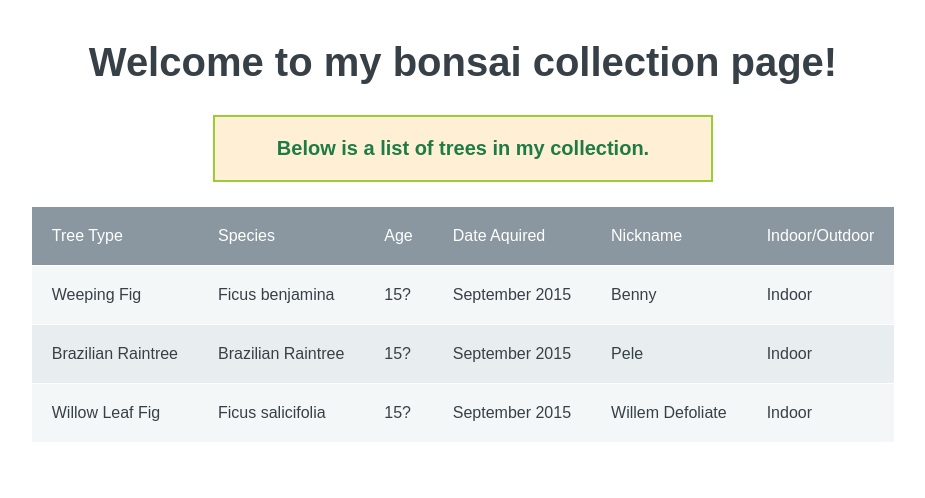
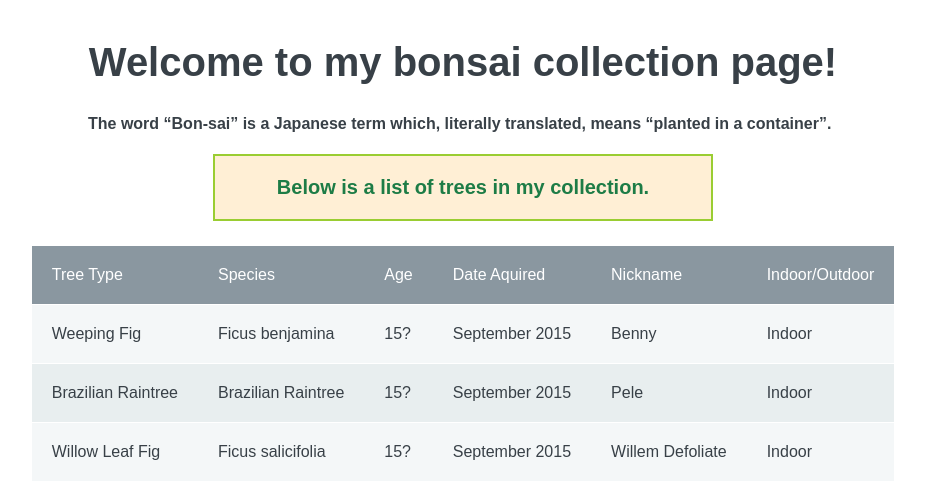
Before and after one commit to alsolecki/myBonsai, a plain HTML site: page index.html in a window 1280 px wide. Shown: the whole page, without its empty margins (177-1102 px from the left). Drawn offline with Linux system fonts and the light colour scheme.

Commit message:
Added definition of bonsai to header.

```diff
--- a/CSS/base-style.css
+++ b/CSS/base-style.css
@@ -19,6 +19,13 @@ h1 {
   margin: 0 0 30px 0;
   text-align: center;
 }
+
+#headContainer {
+  max-width: 750px;
+  margin: auto;
+
+}
+
 h3 {
   font-size: 1.25em;
   text-align: center;
--- a/index.html
+++ b/index.html
@@ -9,7 +9,10 @@
     <link rel="stylesheet" href="css/base-style.css">
 </head>
 <body>
-    <h1>Welcome to my bonsai collection page!</h1>
+    <div id="headContainer">
+        <h1>Welcome to my bonsai collection page!</h1>
+        <h4>The word “Bon-sai” is a Japanese term which, literally translated, means <strong>“planted in a container”</strong>.</h4>
+    </div>
     <h3 id="flash">Below is a list of trees in my collection.</h3>
     <table>
         <thead>
--- a/js/treework.js
+++ b/js/treework.js
@@ -1 +1,4 @@
 $('#flash').hide().fadeIn(2500);
+$('#flash').on('click', function(){
+    $('h1').css('backgroundColor', 'tomato');
+});
```
